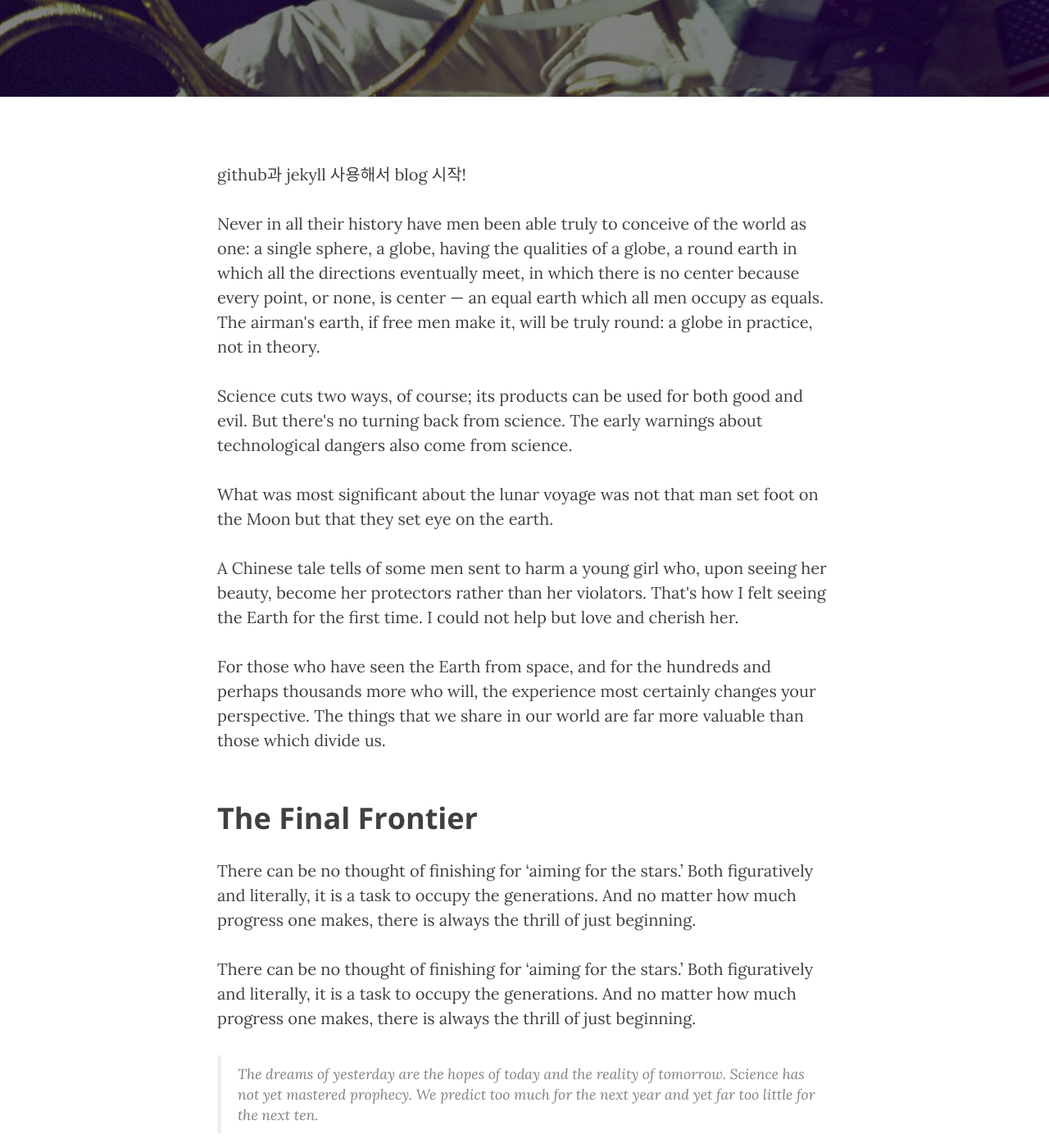
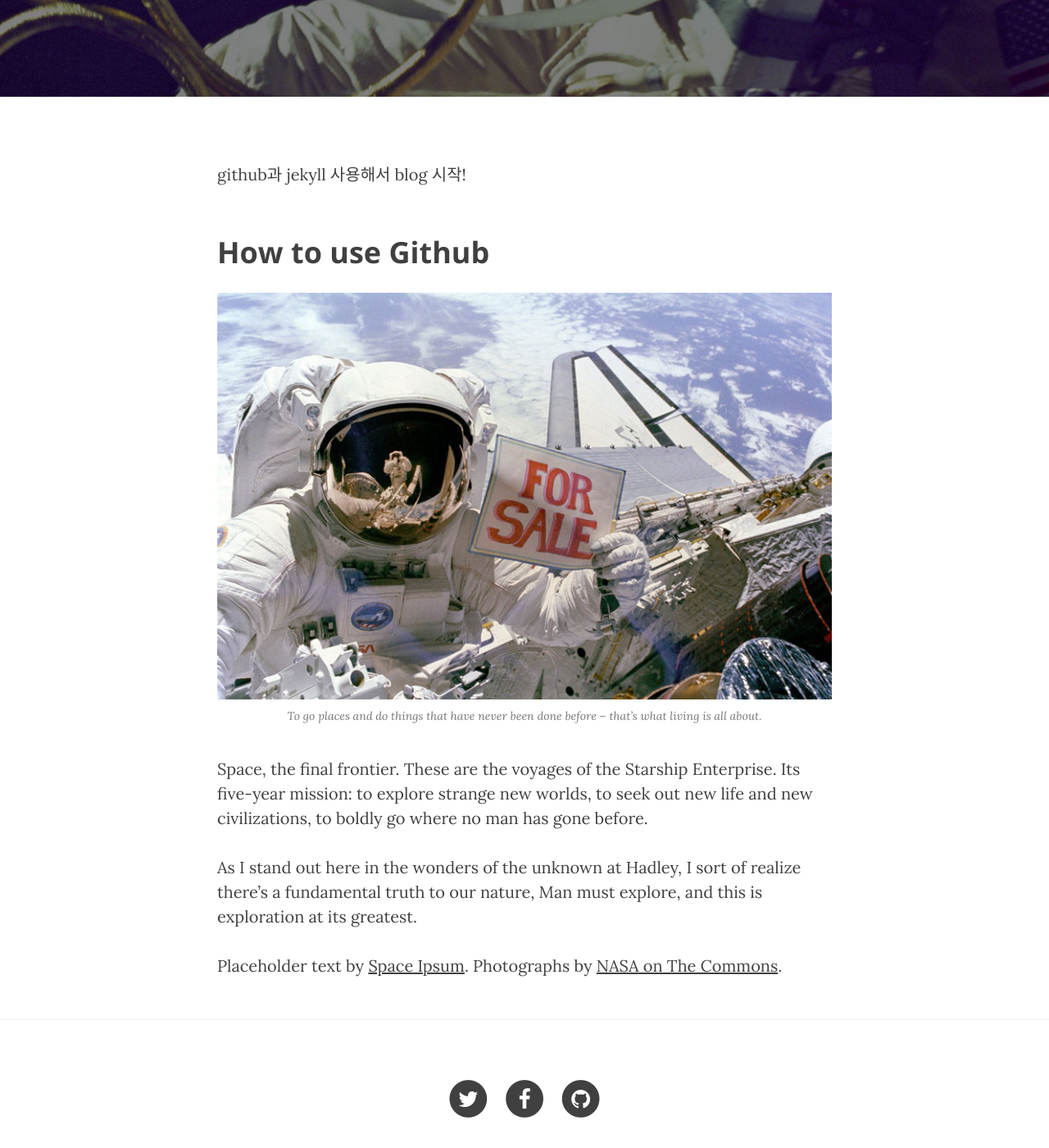
Before and after one commit to pinetree408/pinetree408.github.io, a Jekyll site: the page built from _posts/2015-04-30-start-blog-with-github.html, in a window 1280 px wide and 1400 px high, scrolled down 479 px. Shown: the whole window at 82% size. Built offline with Jekyll 4.4.1, drawn with Linux system fonts in a browser that asks for light colours; nearby versions of some CDN libraries; some of the changed text lies outside the part shown.

Commit message:
fix indentation in default.html

```diff
--- a/2015-04-30-start-blog-with-github.html
+++ /dev/null
@@ -1,4 +0,0 @@
----
-layout: post
-title: Start Blog With GitHub
----
--- a/_layouts/default.html
+++ b/_layouts/default.html
@@ -2,7 +2,6 @@
 <html lang="en">
 
 <head>
-
 	<meta charset="utf-8">
 	<meta http-equiv="X-UA-Compatible" content="IE=edge">
 	<meta name="viewport" content="width=device-width, initial-scale=1">
@@ -22,17 +21,9 @@
     <link href='http://fonts.googleapis.com/css?family=Lora:400,700,400italic,700italic' rel='stylesheet' type='text/css'>
     <link href='http://fonts.googleapis.com/css?family=Open+Sans:300italic,400italic,600italic,700italic,800italic,400,300,600,700,800' rel='stylesheet' type='text/css'>
 
-    <!-- HTML5 Shim and Respond.js IE8 support of HTML5 elements and media queries -->
-    <!-- WARNING: Respond.js doesn't work if you view the page via file:// -->
-    <!--[if lt IE 9]>
-        <script src="https://oss.maxcdn.com/libs/html5shiv/3.7.0/html5shiv.js"></script>
-        <script src="https://oss.maxcdn.com/libs/respond.js/1.4.2/respond.min.js"></script>
-    <![endif]-->
-
 </head>
 
 <body>
-
 	<!-- Navigation -->
 	<nav class="navbar navbar-default navbar-custom navbar-fixed-top">
 	<div class="container-fluid">
@@ -56,9 +47,9 @@
 				<li>
 				<a href="/about.html">About</a>
 				</li>
-                    <li>
-                        <a href="/post.html">Sample Post</a>
-                    </li>
+				<!--<li>
+				<a href="/post.html">Post</a>
+				</li>-->
 				<li>
 				<a href="/contact.html">Contact</a>
 				</li>
--- a/_posts/2015-04-30-start-blog-with-github.html
+++ b/_posts/2015-04-30-start-blog-with-github.html
@@ -1,37 +1,17 @@
 ---
 layout: post
-title: Start Blog With Github
+title: Start Blog With Github and Jekyll
 ---
 <p>
 github과 jekyll 사용해서 blog 시작!
 </p>
 
-<p>Never in all their history have men been able truly to conceive of the world as one: a single sphere, a globe, having the qualities of a globe, a round earth in which all the directions eventually meet, in which there is no center because every point, or none, is center — an equal earth which all men occupy as equals. The airman's earth, if free men make it, will be truly round: a globe in practice, not in theory.</p>
+<h2 class="section-heading">How to use Github</h2>
 
-                    <p>Science cuts two ways, of course; its products can be used for both good and evil. But there's no turning back from science. The early warnings about technological dangers also come from science.</p>
+<p></p>
 
-                    <p>What was most significant about the lunar voyage was not that man set foot on the Moon but that they set eye on the earth.</p>
-
-                    <p>A Chinese tale tells of some men sent to harm a young girl who, upon seeing her beauty, become her protectors rather than her violators. That's how I felt seeing the Earth for the first time. I could not help but love and cherish her.</p>
-
-                    <p>For those who have seen the Earth from space, and for the hundreds and perhaps thousands more who will, the experience most certainly changes your perspective. The things that we share in our world are far more valuable than those which divide us.</p>
-
-                    <h2 class="section-heading">The Final Frontier</h2>
-
-                    <p>There can be no thought of finishing for ‘aiming for the stars.’ Both figuratively and literally, it is a task to occupy the generations. And no matter how much progress one makes, there is always the thrill of just beginning.</p>
-
-                    <p>There can be no thought of finishing for ‘aiming for the stars.’ Both figuratively and literally, it is a task to occupy the generations. And no matter how much progress one makes, there is always the thrill of just beginning.</p>
-
-                    <blockquote>The dreams of yesterday are the hopes of today and the reality of tomorrow. Science has not yet mastered prophecy. We predict too much for the next year and yet far too little for the next ten.</blockquote>
-
-                    <p>Spaceflights cannot be stopped. This is not the work of any one man or even a group of men. It is a historical process which mankind is carrying out in accordance with the natural laws of human development.</p>
-
-                    <h2 class="section-heading">Reaching for the Stars</h2>
-
-                    <p>As we got further and further away, it [the Earth] diminished in size. Finally it shrank to the size of a marble, the most beautiful you can imagine. That beautiful, warm, living object looked so fragile, so delicate, that if you touched it with a finger it would crumble and fall apart. Seeing this has to change a man.</p>
-
-                    <a href="#">
-                        <img class="img-responsive" src="/img/post-sample-image.jpg" alt="">
+<a href="#">
+	<img class="img-responsive" src="/img/post-sample-image.jpg" alt="">
                     </a>
                     <span class="caption text-muted">To go places and do things that have never been done before – that’s what living is all about.</span>
 
```
Lines whose indentation alone changed are shown as unchanged.
